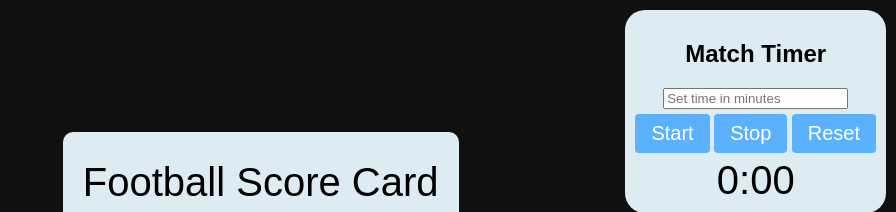
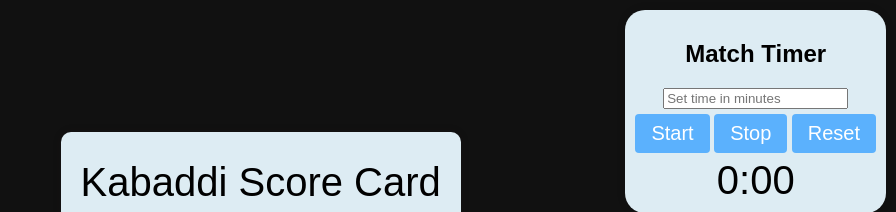
Before and after one commit to chethanvr/Devops, a plain HTML site: page index.html in a window 1280 px wide. Shown: the top 212 px of the page, without its empty margins (384-1280 px from the left). Drawn offline with Linux system fonts and the light colour scheme.

Commit message:
Update index.html

```diff
--- a/index.html
+++ b/index.html
@@ -11,7 +11,7 @@
 
     <div class="score-card">
 
-    <div id="score">Football Score Card</div>
+    <div id="score">Kabaddi Score Card</div>
 
 
 
```
